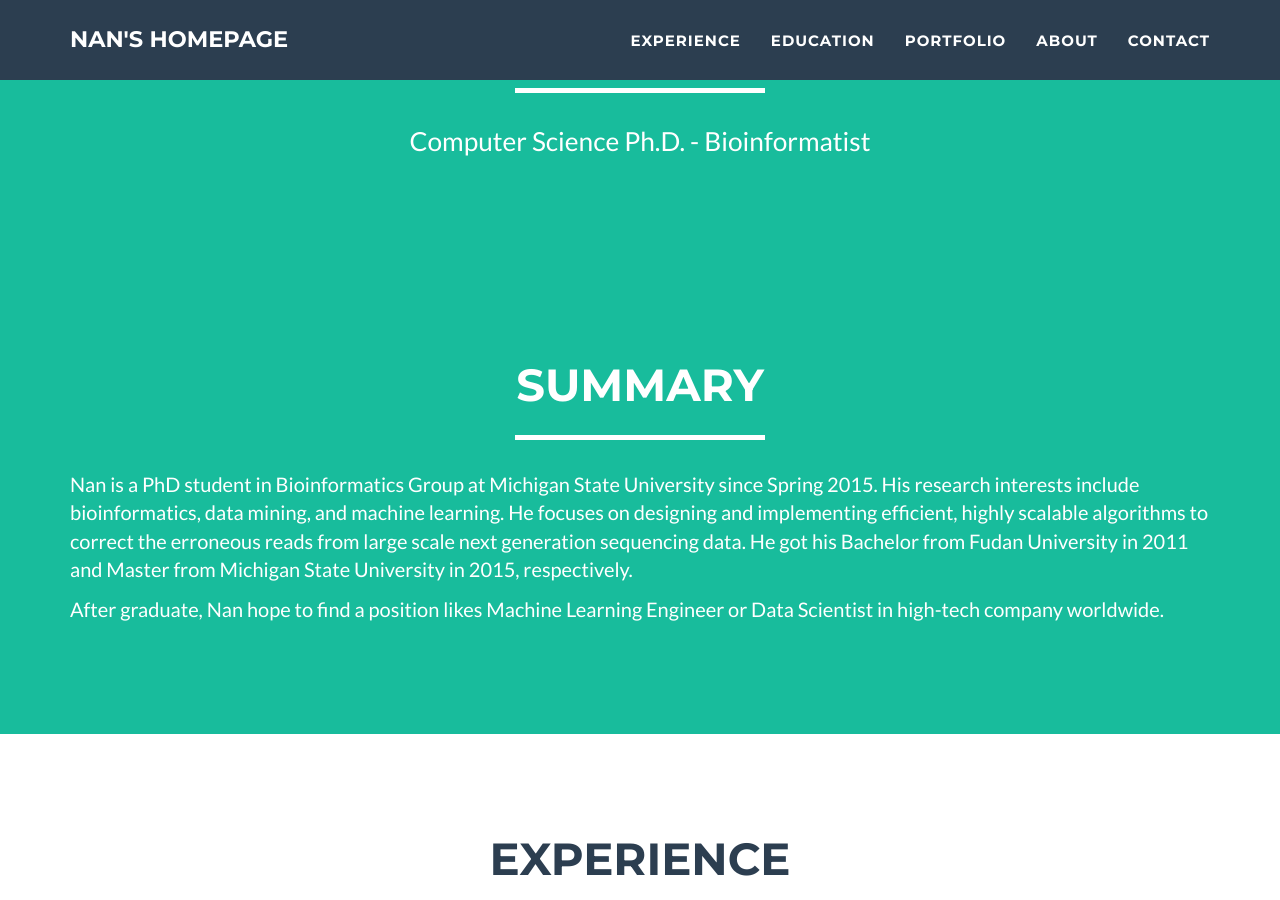
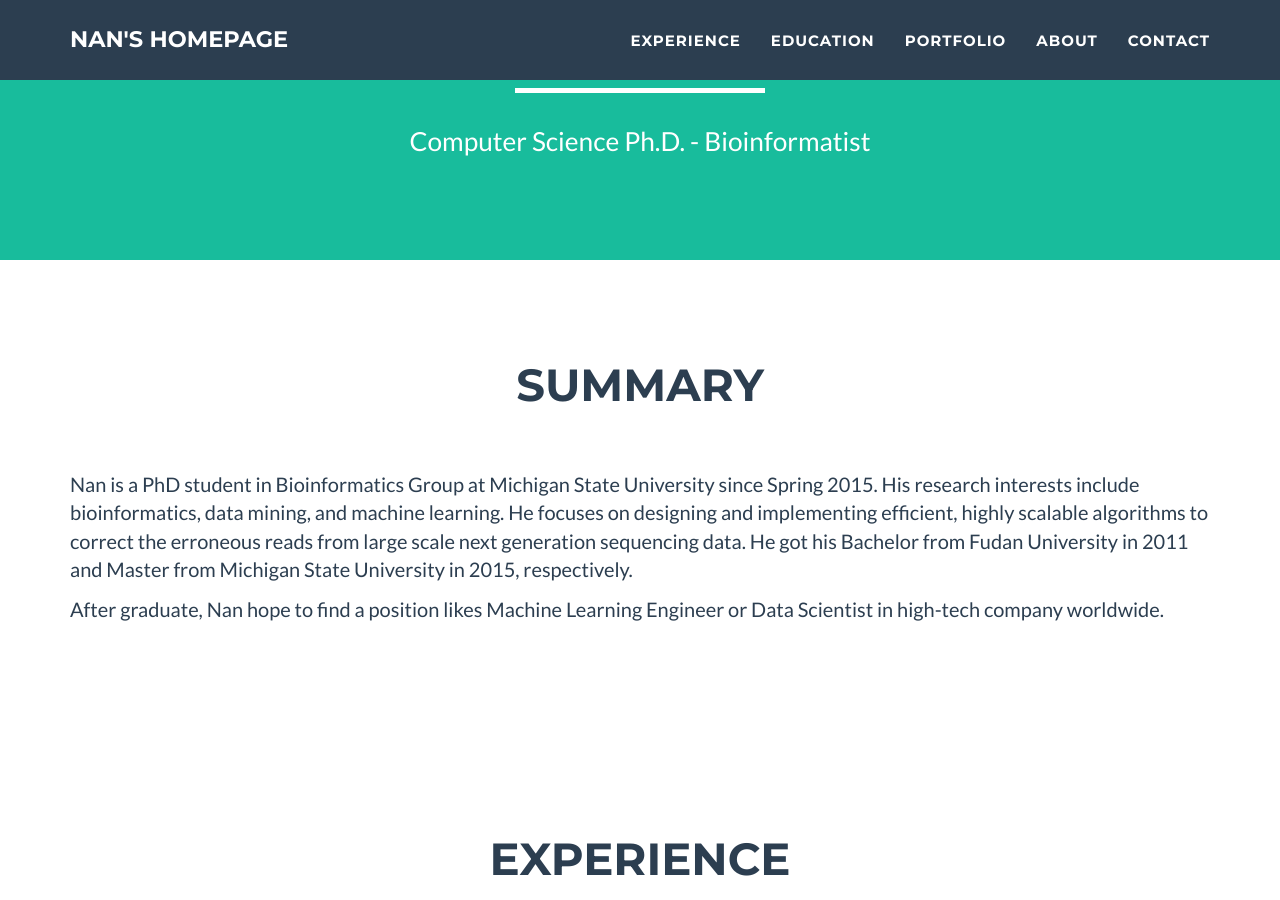
Before and after one commit to Strideradu/strideradu.github.io, a Jekyll site: the page built from index.html, in a window 1280 px wide and 900 px high, scrolled down 515 px. Built offline with Jekyll 4.4.1, drawn with Linux system fonts in a browser that asks for light colours.

Commit message:
change background color

```diff
--- a/_includes/about.html
+++ b/_includes/about.html
@@ -1,5 +1,5 @@
  <!-- About Section -->
-    <section class="success" id="about">
+    <section id="about">
         <div class="container">
             <div class="row">
                 <div class="col-lg-12 text-center">
--- a/_includes/summary.html
+++ b/_includes/summary.html
@@ -1,5 +1,5 @@
 <!-- Experience Section -->
-   <section class="success" id="summary">
+   <section id="summary">
        <div class="container">
          <div class="row">
              <div class="col-lg-12 text-center">
```
